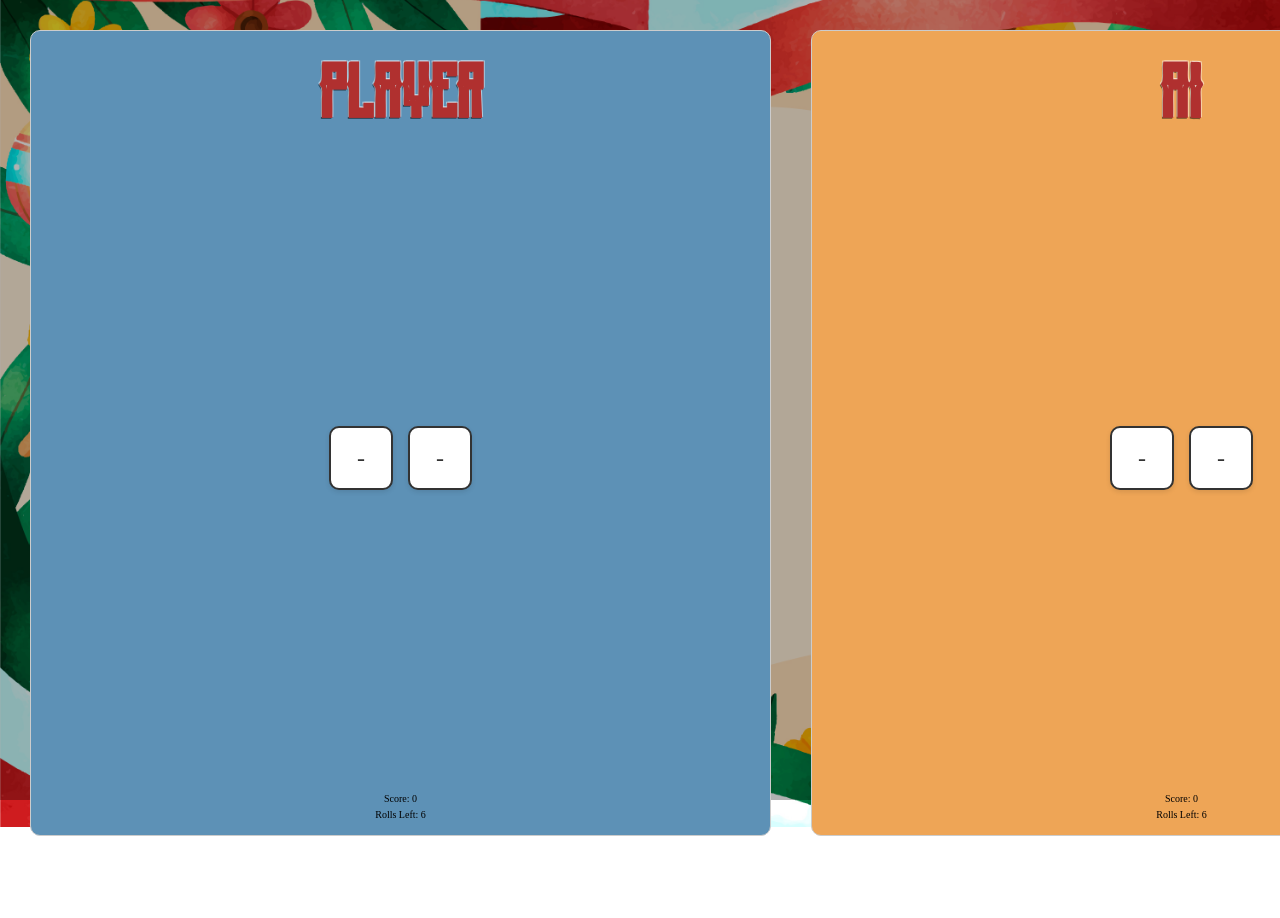
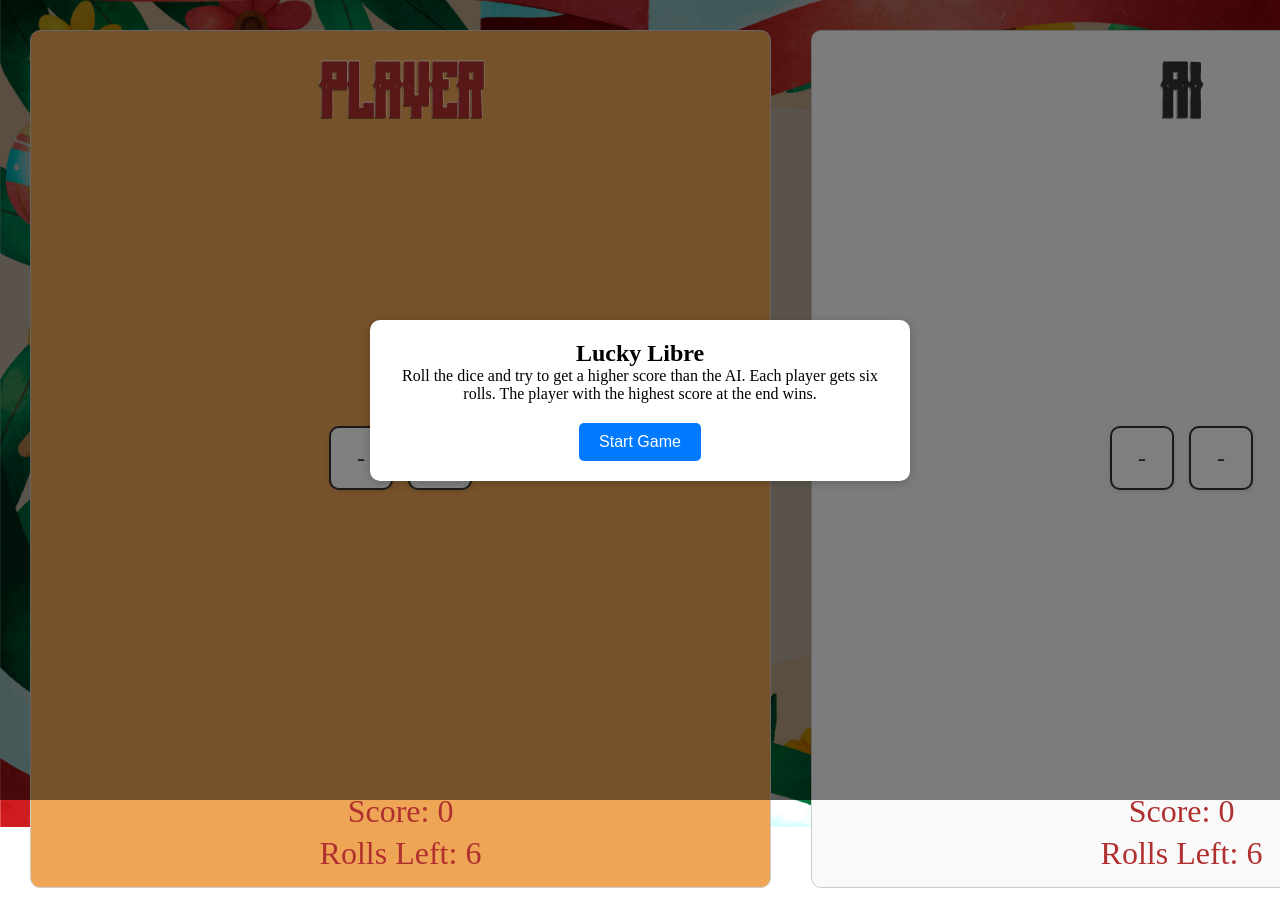
Before and after one commit to peter-olesen/react-terningspil, a React (Vite) app: page / in a window 1280 px wide. Shown: the top 918 px of the page. Before the commit the page ends 866 px from the top, so only its background shows below. Built offline with nearby package versions, Linux system fonts and the light colour scheme.

Commit message:
rules added

```diff
--- a/src/components/controls/controls.jsx
+++ b/src/components/controls/controls.jsx
@@ -14,7 +14,7 @@ export const Controls = ({ onRollDice, currentPlayer, rolling}) => {
             <h2>{currentPlayer}'s Turn</h2>
             {currentPlayer === 'Player' && <img src={FlatMaskIcon} alt="Player 1 Mask"/>}
             {currentPlayer === 'AI' && <img src={StripedMaskIcon} alt="AI Mask"/>}
-            <button onClick={onRollDice} disabled={rolling}>
+            <button className={styles.rollButton} onClick={onRollDice} disabled={rolling}>
                 {rolling ? 'Rolling...' : 'Roll Dice'}
             </button>
         </div>
--- a/src/components/controls/controls.module.scss
+++ b/src/components/controls/controls.module.scss
@@ -14,6 +14,8 @@
   margin: 20px;
   text-align: center;
   width: 13vw;
+  background: rgba(255, 255, 255, 0.5);
+  border-radius: 8px;
 
   h2 {
     font-family: "Mexican Fiesta";
@@ -33,13 +35,14 @@
     width: 100%;
   }
 
-  .button {
+  .rollButton {
     transition: background-color 0.3s ease;
     cursor: pointer;
     border: none;
     border-radius: 5px;
     background-color: #007bff;
     padding: 10px 20px;
+    margin: 8px 0;
     color: white;
     font-size: 18px;
 
--- a/src/components/game/game.jsx
+++ b/src/components/game/game.jsx
@@ -2,6 +2,7 @@ import { useEffect, useState } from "react"
 import { Player } from "../player/player";
 import { Controls } from "../controls/controls";
 import { Popup } from "../popup/popup";
+import { Rules } from "../rules/rules";
 import styles from './game.module.scss';
 
 export const Game = () => {
@@ -15,6 +16,7 @@ export const Game = () => {
     const [rolling, setRolling] = useState(false);
     const [popupVisible, setPopupVisible] = useState(false);
     const [gameResult, setGameResult] = useState('');
+    const [rulesVisible, setRulesVisible] = useState(true);
     const maxRolls = 6;
 
     const gameOver = playerRolls === maxRolls && aiRolls === maxRolls;
@@ -102,6 +104,7 @@ export const Game = () => {
 
     return (
         <div className={styles.game}>
+            {rulesVisible && <Rules onClose={() => setRulesVisible(false)} />}
             <Player
                 name="Player"
                 diceValue={playerDice}
--- a/src/components/player/player.module.scss
+++ b/src/components/player/player.module.scss
@@ -49,6 +49,7 @@
 
   p {
     margin: 5px 0;
-    font-size: 10px;
+    font-size: 32px;
+    color: v.$player_2_accent;
   }
 }
--- /dev/null
+++ b/src/components/rules/rules.jsx
@@ -0,0 +1,16 @@
+import styles from './rules.module.scss';
+
+export const Rules = ({ onClose }) => {
+    return (
+        <div className={styles.rulesOverlay}>
+            <div className={styles.rulesContent}>
+                <h2>Lucky Libre</h2>
+                <p>
+                    Roll the dice and try to get a higher score than the AI. Each player gets six rolls.
+                    The player with the highest score at the end wins.
+                </p>
+                <button onClick={onClose}>Start Game</button>
+            </div>
+        </div>
+    );
+};
--- /dev/null
+++ b/src/components/rules/rules.module.scss
@@ -0,0 +1,40 @@
+.rulesOverlay {
+    position: fixed;
+    top: 0;
+    left: 0;
+    width: 100%;
+    height: 100%;
+    background: rgba(0, 0, 0, 0.5); // Semi-transparent background
+    display: flex;
+    justify-content: center;
+    align-items: center;
+    z-index: 1000;
+}
+
+.rulesContent {
+    background: white;
+    padding: 20px;
+    border-radius: 10px;
+    box-shadow: 0 2px 10px rgba(0, 0, 0, 0.2);
+    max-width: 500px;
+    text-align: center;
+}
+
+.rulesContent h2 {
+    margin-top: 0;
+}
+
+.rulesContent button {
+    margin-top: 20px;
+    padding: 10px 20px;
+    background: #007bff;
+    color: white;
+    border: none;
+    border-radius: 5px;
+    cursor: pointer;
+    font-size: 16px;
+}
+
+.rulesContent button:hover {
+    background: #0056b3;
+}
```
